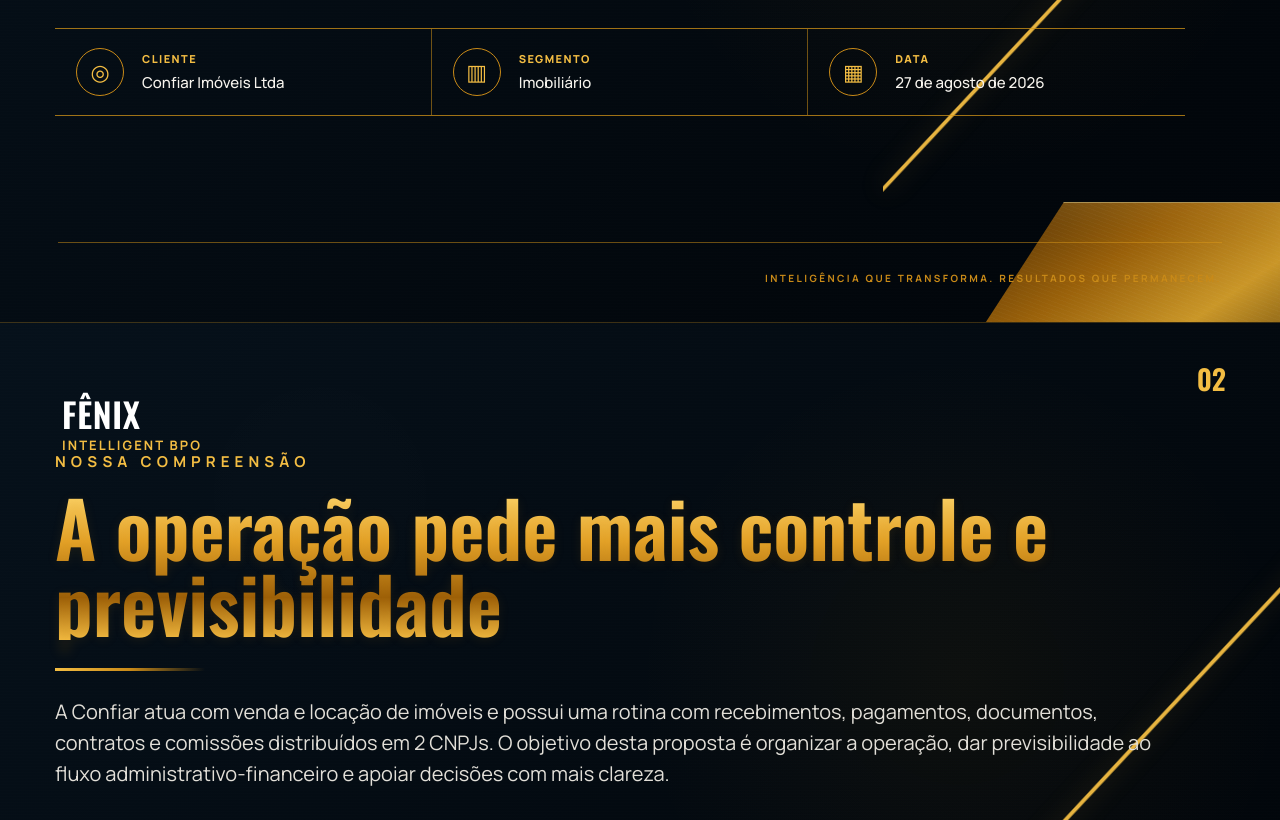
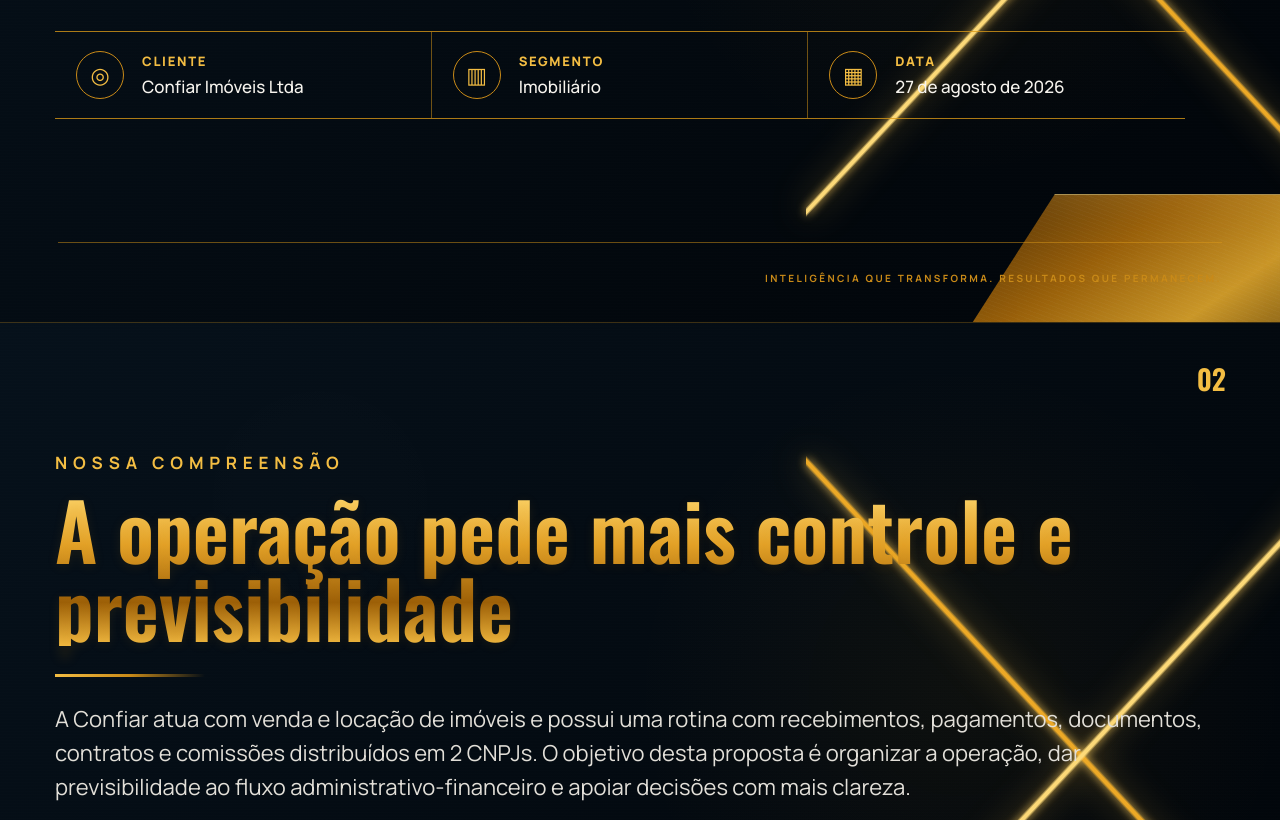
Before and after one commit to FENIXBPO/fenix-bpo-propostas, a website: page p/confiar-imoveis.html in a window 1280 px wide. Shown: the part 477-1297 px from the top of the page. Drawn offline with nearby package versions, Linux system fonts and the light colour scheme.

Commit message:
style: aplica golden reference e tipografia maior na proposta Confiar

```diff
--- a/p/confiar-imoveis.html
+++ b/p/confiar-imoveis.html
@@ -5,13 +5,13 @@
 <meta name="viewport" content="width=device-width,initial-scale=1">
 <title>FÊNIX — Proposta Comercial | Confiar Imóveis</title>
 <meta name="description" content="Proposta comercial FÊNIX Intelligent BPO para Confiar Imóveis Ltda.">
-<link rel="stylesheet" href="/assets/proposta-fenix-v1.css">
+<link rel="stylesheet" href="/assets/proposta-fenix-golden-v2.css?v=20260827-2">
 </head>
 <body>
 <button class="printBtn" onclick="window.print()">Imprimir / Salvar PDF</button>
 
 <section class="page" id="capa">
-  <div class="logo" aria-label="FÊNIX Intelligent BPO"></div><div class="logoFallback">FÊNIX<small>INTELLIGENT BPO</small></div><div class="brandWater"></div><div class="goldCorner"></div><div class="pageNo">01</div>
+  <div class="logo" aria-label="FÊNIX Intelligent BPO"></div><div class="brandWater"></div><div class="goldCorner"></div><div class="pageNo">01</div>
   <div class="wrap hero">
     <div class="eyebrow">Proposta Comercial</div>
     <h1>CONFIAR IMÓVEIS LTDA</h1>
@@ -28,7 +28,7 @@
 </section>
 
 <section class="page" id="compreensao">
-  <div class="logo"></div><div class="logoFallback">FÊNIX<small>INTELLIGENT BPO</small></div><div class="brandWater"></div><div class="goldCorner"></div><div class="pageNo">02</div>
+  <div class="logo"></div><div class="brandWater"></div><div class="goldCorner"></div><div class="pageNo">02</div>
   <div class="wrap">
     <div class="eyebrow">Nossa compreensão</div>
     <h2 class="title">A operação pede mais controle e previsibilidade</h2><div class="goldRule"></div>
@@ -43,7 +43,7 @@
 </section>
 
 <section class="page" id="escopo">
-  <div class="logo"></div><div class="logoFallback">FÊNIX<small>INTELLIGENT BPO</small></div><div class="brandWater"></div><div class="goldCorner"></div><div class="pageNo">03</div>
+  <div class="logo"></div><div class="brandWater"></div><div class="goldCorner"></div><div class="pageNo">03</div>
   <div class="wrap">
     <div class="eyebrow">Escopo</div><h2 class="title">Escopo da proposta</h2>
     <div class="scope">
@@ -58,7 +58,7 @@
 </section>
 
 <section class="page" id="modelo">
-  <div class="logo"></div><div class="logoFallback">FÊNIX<small>INTELLIGENT BPO</small></div><div class="brandWater"></div><div class="goldCorner"></div><div class="pageNo">04</div>
+  <div class="logo"></div><div class="brandWater"></div><div class="goldCorner"></div><div class="pageNo">04</div>
   <div class="wrap">
     <div class="eyebrow">Modelo de atuação</div><h2 class="title">Responsabilidades bem definidas</h2>
     <div class="split">
@@ -71,7 +71,7 @@
 </section>
 
 <section class="page" id="tecnologia">
-  <div class="logo"></div><div class="logoFallback">FÊNIX<small>INTELLIGENT BPO</small></div><div class="brandWater"></div><div class="goldCorner"></div><div class="pageNo">05</div>
+  <div class="logo"></div><div class="brandWater"></div><div class="goldCorner"></div><div class="pageNo">05</div>
   <div class="wrap">
     <div class="eyebrow">Tecnologia</div><h2 class="title">Processos, automação, IA e dados</h2><div class="goldRule"></div>
     <p class="lead">A tecnologia entra para reduzir repetição, aumentar consistência e transformar a rotina em informação útil.</p>
@@ -87,7 +87,7 @@
 </section>
 
 <section class="page" id="implantacao">
-  <div class="logo"></div><div class="logoFallback">FÊNIX<small>INTELLIGENT BPO</small></div><div class="brandWater"></div><div class="goldCorner"></div><div class="pageNo">06</div>
+  <div class="logo"></div><div class="brandWater"></div><div class="goldCorner"></div><div class="pageNo">06</div>
   <div class="wrap">
     <div class="eyebrow">Continuidade</div><h2 class="title">Prontos para começar</h2><div class="goldRule"></div>
     <p class="lead">Da aprovação à entrada em operação, seguimos um fluxo simples e estruturado.</p>
@@ -102,7 +102,7 @@
 </section>
 
 <section class="page" id="investimento">
-  <div class="logo"></div><div class="logoFallback">FÊNIX<small>INTELLIGENT BPO</small></div><div class="brandWater"></div><div class="goldCorner"></div><div class="pageNo">07</div>
+  <div class="logo"></div><div class="brandWater"></div><div class="goldCorner"></div><div class="pageNo">07</div>
   <div class="wrap">
     <div class="eyebrow">Investimento</div><h2 class="title">Condição comercial da parceria</h2>
     <div class="metricGrid">
@@ -126,7 +126,7 @@
 </section>
 
 <section class="page" id="aceite">
-  <div class="logo"></div><div class="logoFallback">FÊNIX<small>INTELLIGENT BPO</small></div><div class="brandWater"></div><div class="goldCorner"></div><div class="pageNo">08</div>
+  <div class="logo"></div><div class="brandWater"></div><div class="goldCorner"></div><div class="pageNo">08</div>
   <div class="wrap center">
     <div class="eyebrow">Encerramento</div><h2 class="title">Próximos passos</h2><div class="goldRule" style="margin-left:auto;margin-right:auto"></div>
     <p class="cta">Estamos prontos para apoiar a Confiar Imóveis com mais <b>organização financeira, previsibilidade e inteligência operacional.</b></p>
```
